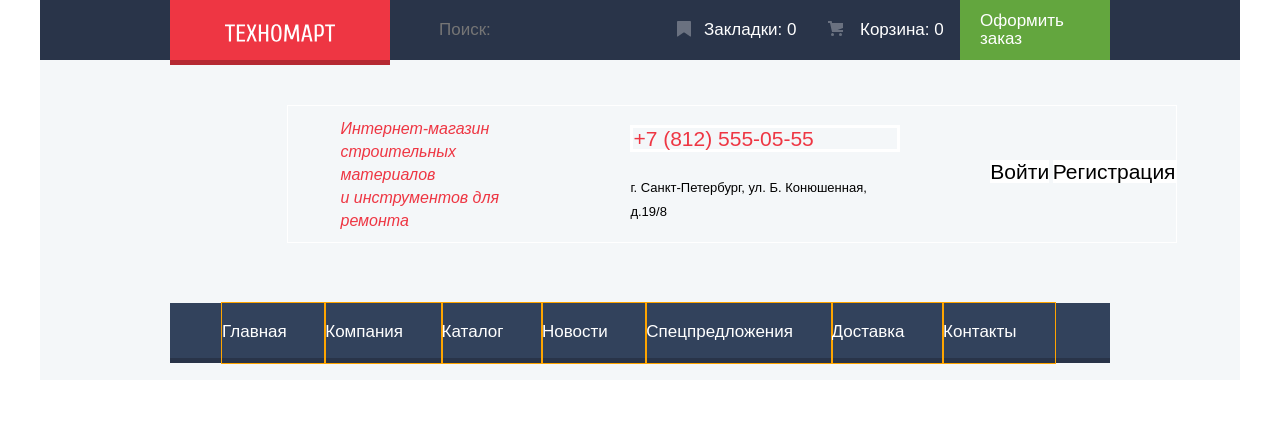
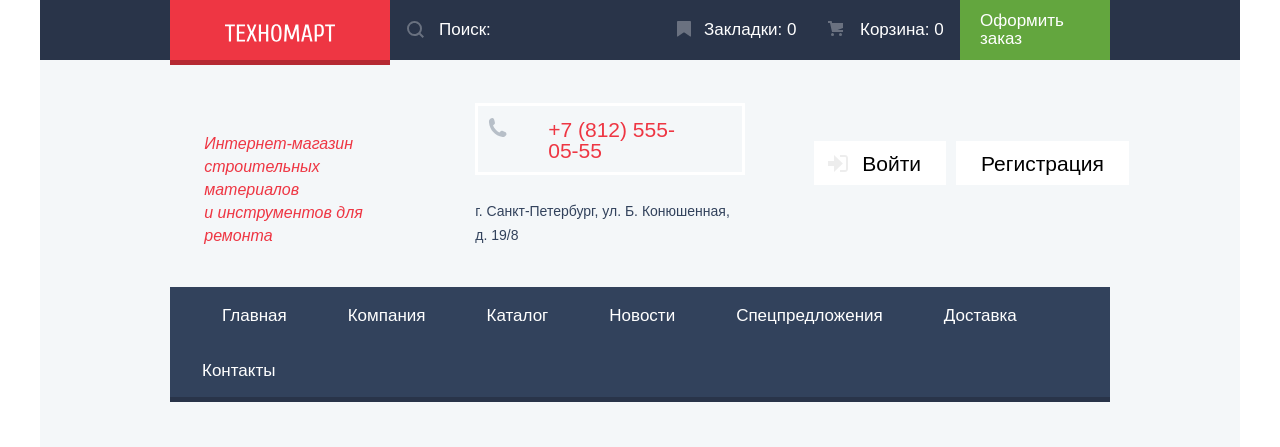
Before and after one commit to Fionchek/609095-technomart-24, a plain HTML site: page index.html in a window 1280 px wide. Shown: the top 447 px of the page. Drawn offline with Linux system fonts and the light colour scheme; a web font is replaced by a local one.

Commit message:
Декоративные элементы
Сделана шапка на главной странице

```diff
--- a/css/style.css
+++ b/css/style.css
@@ -172,50 +172,6 @@ position: relative;
   background-color: #161d29;
 }
 
-/* поле поиска, непосещенная */
-input[type=search] {
-  font-family: "Cuprum", Arial, sans-serif;
-  font-size: 17px;
-  line-height: 18px;
-  font-weight: normal;
-  color: #ffffff;
-  background-color: transparent;
-  border: none;
-  padding-top: 12px;
-  padding-bottom: 12px;
-  padding-left: 49px;
-  width: 270px;
-  /* outline: 1px solid red; */
-}
-
-/* поле поиска, наведение и фокус */
-input[type=search]:hover {
-  font-family: "Cuprum", Arial, sans-serif;
-  font-size: 17px;
-  line-height: 18px;
-  font-weight: normal;
-  color: #ffffff;
-  opacity: 1;
-  background-color: #212a3a;
-  border: none;
-}
-
-/* поле поиска, курсор в поле поиска */
-input[type=search]:focus {
-  font-family: "Cuprum", Arial, sans-serif;
-  font-size: 17px;
-  line-height: 18px;
-  font-weight: normal;
-  color: #000000;
-  background-color: #ffffff;
-  border: none;
-}
-
-input[type=search]::-
-webkit-input-placeholder {
-  color: #ffffff;
-}
-
 
 /* темно-синяя заливка меню - top */
 .main-user-navigation {
@@ -225,30 +181,6 @@ webkit-input-placeholder {
   font-weight: normal;
   background-color: #293449;
   color: #ffffff;
-}
-
-/* меню, темно-синяя заливка и меню вверху */
-.site-navigation-top {
-  font-family: "Cuprum", Arial, sans-serif;
-  font-size: 17px;
-  line-height: 17px;
-  background-color: #32425c;
-  box-shadow: 0 -5px 0 #293449 inset;
-}
-
-/* навигация по сайту, покой */
-.site-navigation-top li:link{
-  background-color: #32425c;
-}
-
-/* навигация по сайту, наведение и фокус */
-.site-navigation-top li:hover{
-  background-color: #293449;
-}
-
-/* навигация по сайту, клик */
-.site-navigation-top li:active{
-  background-color: #1d2739;
 }
 
 h2 {
@@ -274,14 +206,6 @@ h2 {
   color: #32425c;
 }
 
-.tel {
-  font-family: "Cuprum", Arial, sans-serif;
-  font-size: 21px;
-  line-height: 21px;
-  color: #ee3643;
-  border: 3px solid #ffffff;
-}
-
 .address-header {
   font-family: "Cuprum", Arial, sans-serif;
   font-size: 14px;
@@ -290,33 +214,7 @@ h2 {
   color: #32425c;
 }
 
-/* "Войти Регистрация" непосещенная ссылка */
-.login-link:link  {
-  font-family: "Cuprum", Arial, sans-serif;
-  font-size: 21px;
-  line-height: 21px;
-  color: #000000;
-  background-color: #ffffff;
-}
-/* "Войти Регистрация" наведение и фокус */
-.login-link:hover {
-  font-family: "Cuprum", Arial, sans-serif;
-  font-size: 21px;
-  line-height: 21px;
-  color: #ee3643;
-  background-color: #ffffff;
-}
-
-/* "Войти Регистрация" клик */
-.login-link:active {
-  font-family: "Cuprum", Arial, sans-serif;
-  font-size: 21px;
-  line-height: 21px;
-  color: rgba(0, 0, 0, 0.3);
-  background-color: #ffffff;
-}
-
-/* "Равшан Джамшутович" покой */
+/* "Равшан Джамшутович" */
 .login-link-visit:link  {
   font-family: "Cuprum", Arial, sans-serif;
   font-size: 21px;
@@ -435,10 +333,6 @@ h2 {
   font-weight: normal;
   color: #ffffff;
   background-color: #293449;
-}
-
-.contacts {
-  color: #ffd180;
 }
 
 .contacts:active {
@@ -652,17 +546,6 @@ body {
 }
 
 /* середина шапки */
-.wrapper {
-  display: flex;
-  justify-content: space-between;
-  align-items: center;
-  width: 888px;
-  margin-top: 46px;
-  margin-left: 183px;
-  margin-bottom: 44px;
-  outline: 1px solid white;
-}
-/* середина шапки */
 h1 {
   font-family: "Cuprum", Arial, sans-serif;
   font-size: 16px;
@@ -672,59 +555,6 @@ h1 {
   color: #ee3643;
 }
 
-/* низ шапки */
-.site-navigation-top {
-  display: flex;
-  box-sizing: border-box;
-  flex-wrap: wrap;
-  width: 940px;
-  padding-left: 52px;
-  padding-right: 55px;
-}
-
-.site-navigation-top li {
-  padding-top: 20px;
-  padding-bottom: 23px;
-  margin: auto;
-  flex-grow: 1;
-  outline: 1px solid orange;
-}
-
-.menu-container {
-  width: 200px;
-  margin-left: 53px;
-}
-
-.conacts {
-  display: flex;
-  width: 270px;
-  flex-wrap: wrap;
-  justify-content: center;
-  margin: 0;
-  padding: 0;
-}
-
-.tel {
-  width: 270px;
-}
-
-.contacts-wrapper {
-  display:flex;
-  justify-content: space-between;
-  width: 940px;
-  margin: 0 auto;
-  padding: 82px 130px 86px;
-}
-
-.about-company {
-  width: 519px;
-  outline: 1px solid gray;
-}
-
-.contacts-map {
-  width: 300px;
-  outline: 1px solid gray;
-}
 /* весь подвал */
 .main-footer {
   width: 1200px;
@@ -822,3 +652,231 @@ img {
   padding-top: 12px;
   padding-bottom: 12px;
 }
+
+/* Лупа */
+/* label{
+position: relative;
+display: block;
+} */
+/* Лупа */
+/* label::before {
+  content: "";
+  width: 17px;
+  height: 17px;
+  position: absolute;
+  top: 12px;
+  left: 17px;
+  background-image: url("../svg/icon-search.svg");
+  background-repeat: no-repeat;
+  background-position: 0 0;
+  opacity: 0.3;
+} */
+
+/* label:active::before {
+  background-image: url("../svg/icon-search-red.svg");
+} */
+
+/* Лупа */
+/* label:hover::before {
+  background-image: url("../svg/icon-search.svg");
+  opacity: 1;
+} */
+
+/* поле поиска, непосещенная */
+input[type=search] {
+  font-family: "Cuprum", Arial, sans-serif;
+  font-size: 17px;
+  line-height: 18px;
+  font-weight: normal;
+  color: #ffffff;
+  background-color: transparent;
+  border: none;
+  padding-top: 12px;
+  padding-bottom: 12px;
+  padding-left: 49px;
+  width: 270px;
+  background-image: url("../svg/icon-search-link.svg");
+  background-repeat: no-repeat;
+  background-position: 17px 12px;
+}
+
+/* поле поиска, наведение */
+input[type=search]:hover {
+  background-color: #212a3a;
+  background-image: url("../svg/icon-search.svg");
+}
+/* поле поиска, клик */
+input[type=search]:active {
+  background-color: #293449;
+  background-image: url("../svg/icon-search-active.svg");
+}
+
+/* курсор в поле поиска */
+input[type=search]:focus {
+  color: #000000;
+  background-color: #ffffff;
+  background-image: url("../svg/icon-search-red.svg");
+}
+
+
+/* текст placeholder */
+input::-moz-placeholder {
+   color: #ffffff;
+ }
+ /* текст placeholder */
+input::-webkit-input-placeholder {
+   color: #ffffff;
+ }
+
+ .site-navigation-top {
+   font-family: "Cuprum", Arial, sans-serif;
+   font-size: 17px;
+   line-height: 17px;
+   background-color: #32425c;
+   box-shadow: 0 5px 0 #293449;
+   display: flex;
+   flex-wrap: wrap;
+   width: 940px;
+   /* margin-bottom: 60px; */
+   margin-top: 0px;
+   margin-bottom: 65px;
+   padding: 0;
+ }
+
+  .site-navigation-top a {
+    display: block;
+    padding-top: 20px;
+    padding-bottom: 18px;
+    padding-left: 32px;
+    padding-right: 29px;
+    margin: 0;
+  }
+  .site-navigation-top li:first-child {
+    padding-left: 20px;
+  }
+
+ .site-navigation-top a:link{
+   background-color: #32425c;
+ }
+ .site-navigation-top a:hover{
+   background-color: #293449;
+ }
+ .site-navigation-top a:active{
+   background-color: #1d2739;
+ }
+
+ .wrapper {
+   display: flex;
+   align-items: center;
+   width: 100%;
+   padding-left: 183px;
+   padding-right: 130px;
+   margin-bottom: 40px;
+   margin-top: 43px;
+ }
+
+ .menu-container {
+   width: 200px;
+   margin: 0;
+   padding-right: 71px;
+   align-self: flex-end;
+ }
+
+ /* .login-link и .enter не переставлять местами
+ св-во padding! */
+ .login-link {
+   font-family: "Cuprum", Arial, sans-serif;
+   font-size: 21px;
+   line-height: 21px;
+   color: #000000;
+   background-color: #ffffff;
+   padding: 12px 25px 11px 25px;
+   position: relative;
+   display: block;
+   margin-bottom: 24px;
+ }
+/* .login-link и .enter не переставлять местами
+св-во padding! */
+ .enter{
+   padding-left: 48px;
+   margin-right: 10px;
+ }
+
+ .enter::before {
+   content: "";
+   width: 20px;
+   height: 17px;
+   position: absolute;
+   top: 14px;
+   left: 14px;
+   background-image: url("../svg/icon-login.svg");
+   background-repeat: no-repeat;
+   background-position: 0 0;
+   opacity: 0.3;
+ }
+
+ .enter:hover::before,
+ .enter:focus::before {
+   background-image: url("../svg/icon-login-hover.svg");
+ }
+
+ .login-link:link  {
+   color: #000000;
+ }
+ .login-link:hover {
+   color: #ee3643;
+ }
+ .login-link:active {
+   color: rgba(0, 0, 0, 0.3);
+ }
+
+  .contacts {
+    display: flex;
+    width: 270px;
+    flex-wrap: wrap;
+    justify-content: center;
+    margin-right: 69px;
+    position: relative;
+    align-self: flex-end;
+    margin-top: 0;
+    margin-bottom: 0;
+  }
+
+  .tel {
+    font-family: "Cuprum", Arial, sans-serif;
+    font-size: 21px;
+    line-height: 21px;
+    color: #ee3643;
+    border: 3px solid #ffffff;
+    padding: 13px 50px 11px 70px;
+  }
+
+  .tel::before {
+    content: "";
+    width: 19px;
+    height: 19px;
+    position: absolute;
+    top: 15px;
+    left: 13px;
+    background-image: url("../svg/icon-phone.svg");
+    background-repeat: no-repeat;
+    background-position: 0 0;
+  }
+/* 1 */
+  .contacts-wrapper {
+    display:flex;
+    justify-content: space-between;
+    width: 940px;
+    margin: 0 auto;
+    padding: 82px 130px 86px;
+  }
+/* 2 */
+  .about-company {
+    width: 519px;
+    outline: 1px solid gray;
+  }
+/* 3 */
+  .contacts-map {
+    width: 300px;
+    outline: 1px solid gray;
+  }
--- a/index.html
+++ b/index.html
@@ -24,14 +24,12 @@
            </section>
         <div class="wrapper">
           <h1 class="menu-container">Интернет-магазин строительных материалов<br> и инструментов для ремонта</h1>
-          <p class="conacts">
+          <p class="contacts">
         <span class="tel">+7 (812) 555-05-55</span><br>
-        <span>г. Санкт-Петербург, ул. Б. Конюшенная, д.19/8</span>
+        <span class="address-header">г. Санкт-Петербург, ул. Б. Конюшенная, д. 19/8</span>
       </p>
-        <div class="main-nav-list">
-        <a class="login-link" href="login.html">Войти</a>
+        <a class="login-link enter" href="login.html">Войти</a>
         <a class="login-link" href="check-in.html">Регистрация</a>
-      </div>
     </div>
            <ul class="site-navigation-top">
           <li><a href="main.html">Главная</a></li>
```
Also changed, not shown: svg/icon-login-hover.svg (added), svg/icon-search-active.svg (added), svg/icon-search-link.svg (added).
